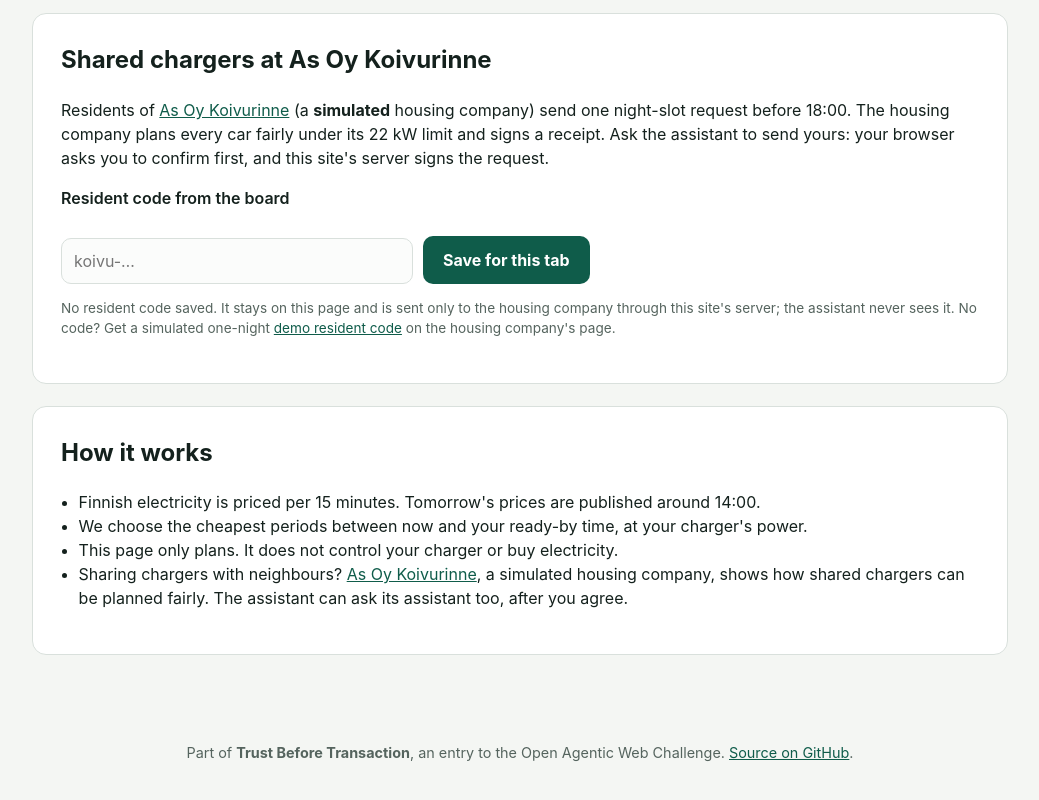
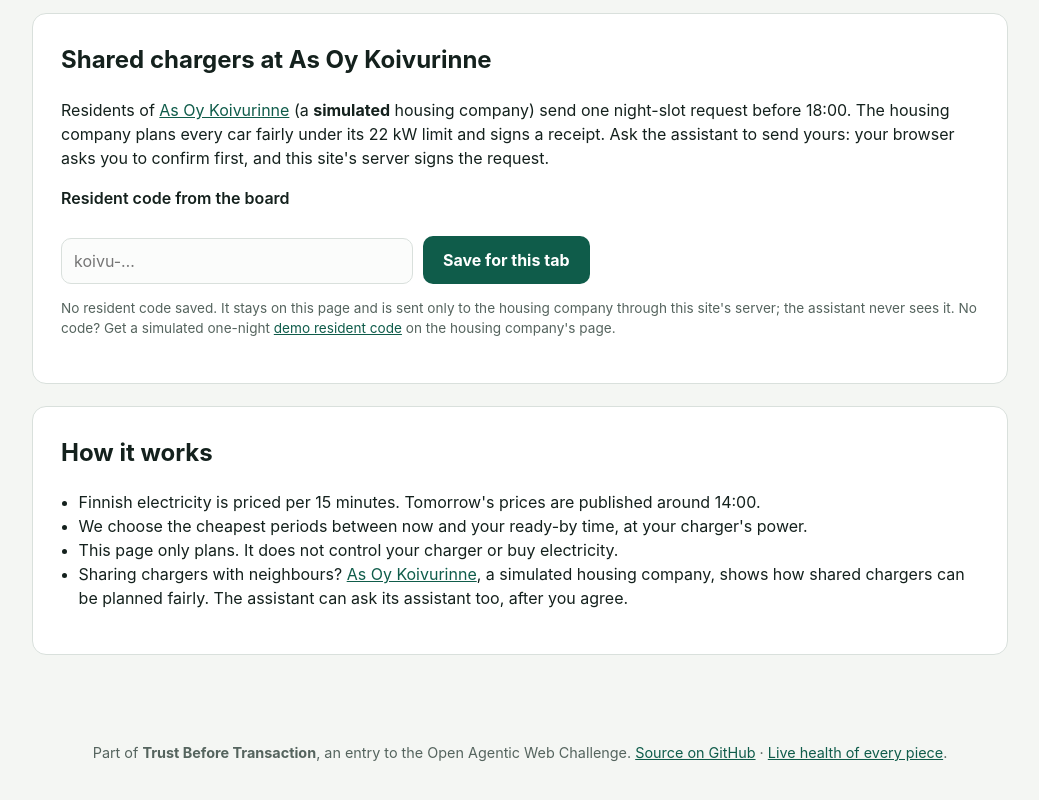
Before and after one commit to FrankPonce/taloyhtio-charging, a website with bundled scripts: page sites/charge/index.html in a window 1280 px wide. Shown: the part 2365-3165 px from the top of the page, without its empty margins (120-1159 px from the left). Built offline with nearby package versions, Linux system fonts and the light colour scheme; no server answers.

Commit message:
Charge footer: link to the live health page (network files unchanged)

```diff
--- a/sites/charge/index.html
+++ b/sites/charge/index.html
@@ -116,7 +116,7 @@
   </main>
 
   <footer class="site-footer">
-    <p>Part of <strong>Trust Before Transaction</strong>, an entry to the Open Agentic Web Challenge. <a href="https://github.com/FrankPonce/taloyhtio-charging">Source on GitHub</a>.</p>
+    <p>Part of <strong>Trust Before Transaction</strong>, an entry to the Open Agentic Web Challenge. <a href="https://github.com/FrankPonce/taloyhtio-charging">Source on GitHub</a> · <a href="https://crashtest.frankmp12357.workers.dev/health">Live health of every piece</a>.</p>
   </footer>
 
   <script type="module" src="js/app.js"></script>
```
